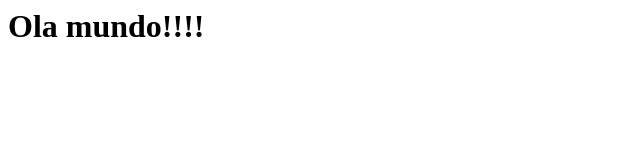
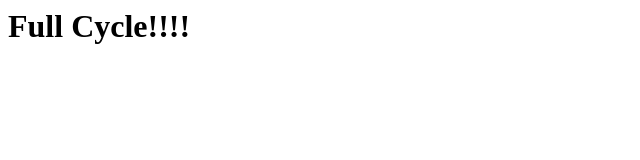
Before and after one commit to secodigo/TestesGit, a plain HTML site: page index.html in a window 1280 px wide. Shown: the whole page, without its empty margins (0-640 px from the left). Drawn offline with Linux system fonts and the light colour scheme.

Commit message:
first commit

```diff
--- a/index.html
+++ b/index.html
@@ -1 +1 @@
-<h1>Ola mundo!!!!</h1>
+<h1>Full Cycle!!!!</h1>
```
